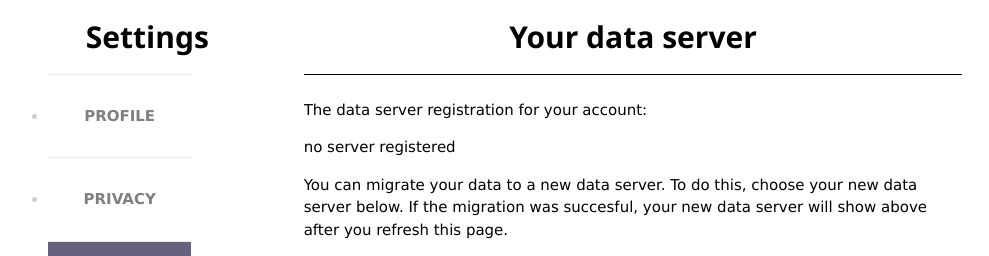
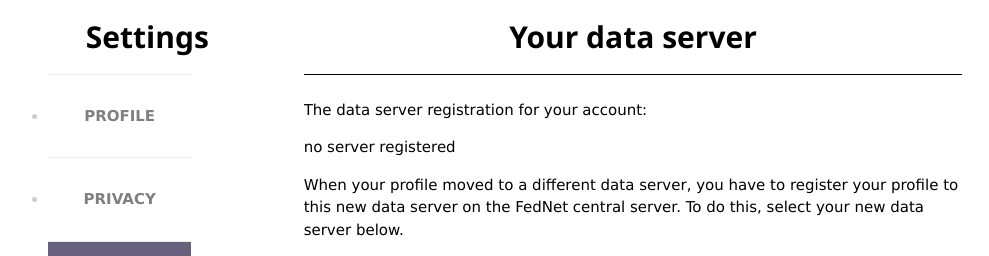
Before and after one commit to rummens1337/federated-social-network, a Python web app: template app/templates/settingsServer.html in a window 1280 px wide. Shown: the part 143-399 px from the top of the page, without its empty margins (7-996 px from the left). Run offline with Jinja, Linux system fonts and the light colour scheme; the template is opened without the code that fills it, so the values that code supplies are empty; some libraries are stand-ins or nearby versions.

Commit message:
Update data server binding on central server.

```diff
--- a/app/api/central/user.py
+++ b/app/api/central/user.py
@@ -108,7 +108,7 @@ def delete():
         return bad_json_response("No user found with the username " + username)
 
 
-@blueprint.route('/edit', methods=['POST', 'GET'])
+@blueprint.route('/edit', methods=['POST'])
 @jwt_required
 def edit():
     # username = request.args.get('username')
--- a/app/static/javascript/settingsServer.js
+++ b/app/static/javascript/settingsServer.js
@@ -22,17 +22,17 @@ function updateDataServer() {
 
         submitHandler: function(form) {
           function editDataServer() {
-            if (form.new_address.value == currentDataServer) {
+            if (form.select_server.value == currentDataServer) {
                 alertError("This data server is already registered to your account.", 2000);
             }
             else {
                 serverForm = {new_address:form.select_server.value};
-                requestJSON("GET", "/api/user/edit", serverForm, editSucces, editFailed);
+                requestJSON("POST", "/api/user/edit", serverForm, editSucces, editFailed);
             }
           }
 
           function editSucces() {
-            if(!alert('Your data server has been succesfully updated!')){window.location = "";}
+            if(!alert('Your data server has been succesfully updated!')){}
           }
 
           function editFailed(response) {
--- a/app/templates/settingsServer.html
+++ b/app/templates/settingsServer.html
@@ -28,11 +28,11 @@
                 <p>The data server registration for your account:</p>
                 <p id="dataservername"><b>Server name:</b> </p>
                 <p id="dataserveraddress"><b>Server address:</b> </p>
-                <p class="w3-hide">When you move your data server to a new address or when your profile moved to a different data server, you have to register this new address on the FedNet central server.</p>
-                <p>You can migrate your data to a new data server. To do this, choose your new data server below. If the migration was succesful, your new data server will show above after you refresh this page.</p>
+                <p>When your profile moved to a different data server, you have to register your profile to this new data server on the FedNet central server. To do this, select your new data server below.</p>
+                <p class="w3-hide">You can migrate your data to a new data server. To do this, choose your new data server below. If the migration was succesful, your new data server will show above after you refresh this page.</p>
                 <form name="editdataserver">
                     <div class="form-group">
-                        <select id="select_server" name="server" class="form-control"></select>
+                        <select id="select_server" name="select_server" class="form-control"></select>
                     </div>
                     <button type="submit" class="btn-primary btn-block" onclick="updateDataServer();">Submit</button>
                 </form>
```
